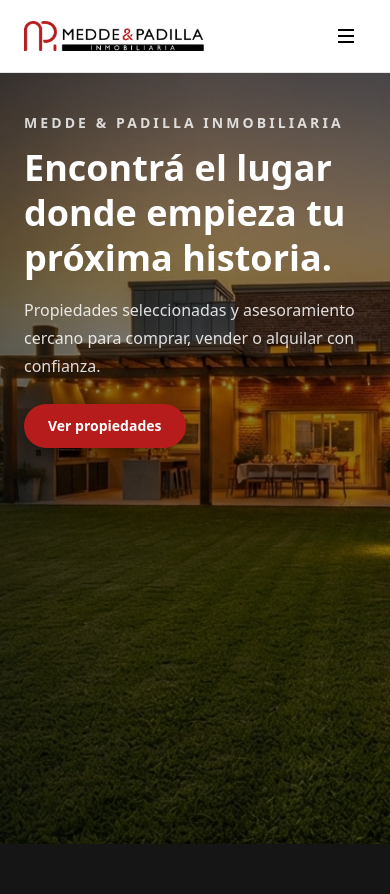
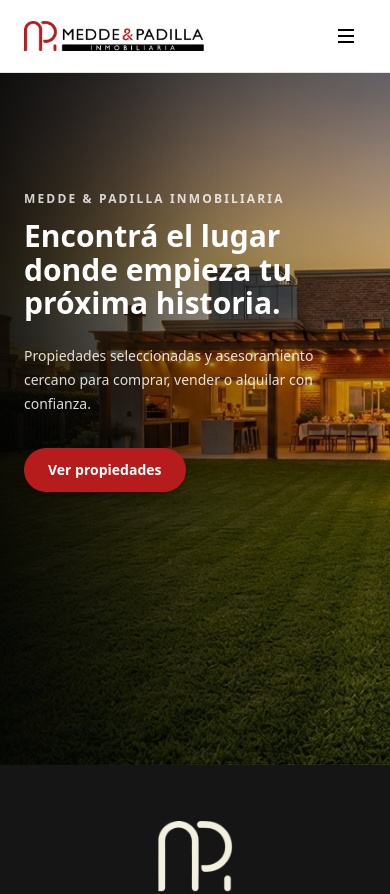
Before and after one commit to Agusme/MeddeyPadilla-Inmobiliaria, a Next.js app in the folder front/: page / in a window 390 px wide. Shown: the top 894 px of the page. Built offline with nearby package versions, Linux system fonts and the light colour scheme.

Commit message:
feat:agrego seccion home

```diff
--- a/front/app/page.tsx
+++ b/front/app/page.tsx
@@ -4,30 +4,30 @@ import ButtonLink from "@/components/ui/ButtonLink";
 export default function Home() {
   return (
     <>
-      <section className="relative isolate -mx-6 min-h-[calc(100dvh-73px)] overflow-hidden sm:-mx-8 lg:-mx-12">
+      <section className="relative isolate -mx-6 min-h-[82dvh] overflow-hidden sm:-mx-8 sm:min-h-[calc(100dvh-73px)] lg:-mx-12">
         <Image
           src="/home/herohom.jpg"
           alt="Casa con piscina y espacios exteriores"
           fill
           priority
-          className="scale-105 object-cover object-center"
+          className="object-cover object-[42%_center] sm:scale-105 sm:object-center"
           sizes="100vw"
         />
-        <div className="absolute inset-0 bg-black/45" />
+        <div className="absolute inset-0 bg-linear-to-r from-black/75 via-black/40 to-black/20 sm:bg-black/45" />
 
-        <div className="relative mx-auto flex min-h-[calc(100dvh-73px)] max-w-7xl items-start px-6 py-10 sm:px-8 sm:py-14 lg:px-12 lg:py-16">
+        <div className="relative mx-auto flex min-h-[82dvh] max-w-7xl items-start px-6 pt-[14vh] sm:min-h-[calc(100dvh-73px)] sm:px-8 sm:py-14 lg:px-12 lg:py-16">
           <div className="max-w-xl text-white">
-            <p className="mb-3 text-sm font-semibold uppercase tracking-[0.22em] text-white/80">
+            <p className="mb-3 max-w-xs text-xs font-semibold uppercase tracking-[0.18em] text-white/80 sm:text-sm sm:tracking-[0.22em]">
               Medde &amp; Padilla Inmobiliaria
             </p>
-            <h1 className="text-4xl font-semibold leading-tight sm:text-5xl lg:text-6xl">
+            <h1 className="max-w-[20rem] text-3xl font-semibold leading-[1.12] sm:max-w-xl sm:text-5xl sm:leading-tight lg:text-6xl">
               Encontrá el lugar donde empieza tu próxima historia.
             </h1>
-            <p className="mt-4 max-w-lg text-base leading-7 text-white/85 sm:text-lg">
+            <p className="mt-6 max-w-xs text-sm leading-6 text-white/85 sm:mt-4 sm:max-w-lg sm:text-lg sm:leading-7">
               Propiedades seleccionadas y asesoramiento cercano para comprar,
               vender o alquilar con confianza.
             </p>
-            <ButtonLink href="/propiedades" className="mt-6">
+            <ButtonLink href="/propiedades" className="mt-8 sm:mt-6">
               Ver propiedades
             </ButtonLink>
           </div>
--- a/front/app/propiedades/page.tsx
+++ b/front/app/propiedades/page.tsx
@@ -105,7 +105,7 @@ export default function PropiedadesPage() {
             key={property.title}
             className="overflow-hidden border border-black/10 bg-white shadow-sm transition hover:-translate-y-1 hover:shadow-lg"
           >
-            <div className="relative aspect-[4/3] bg-black/5">
+            <div className="relative aspect-4/3 bg-black/5">
               <Image
                 src={property.image}
                 alt={property.title}
--- a/front/components/layout/Navbar.tsx
+++ b/front/components/layout/Navbar.tsx
@@ -46,7 +46,7 @@ export default function Navbar({
             alt={logo}
             width={220}
             height={38}
-            className="h-auto w-[180px] sm:w-[220px]"
+            className="h-auto w-45 sm:w-55"
             priority
           />
         </Link>
@@ -77,7 +77,7 @@ export default function Navbar({
 
         <div
           id="main-navigation"
-          className={`${isOpen ? "flex" : "hidden"} absolute left-0 right-0 top-[73px] z-10 flex-col gap-1 border-b border-black/10 bg-white px-6 py-4 shadow-sm lg:static lg:flex lg:flex-row lg:items-center lg:gap-8 lg:border-0 lg:bg-transparent lg:p-0 lg:shadow-none`}
+          className={`${isOpen ? "flex" : "hidden"} absolute left-0 right-0 top-18.25 z-10 flex-col gap-1 border-b border-black/10 bg-white px-6 py-4 shadow-sm lg:static lg:flex lg:flex-row lg:items-center lg:gap-8 lg:border-0 lg:bg-transparent lg:p-0 lg:shadow-none`}
         >
           {items.map((item) => (
             <Link
```
